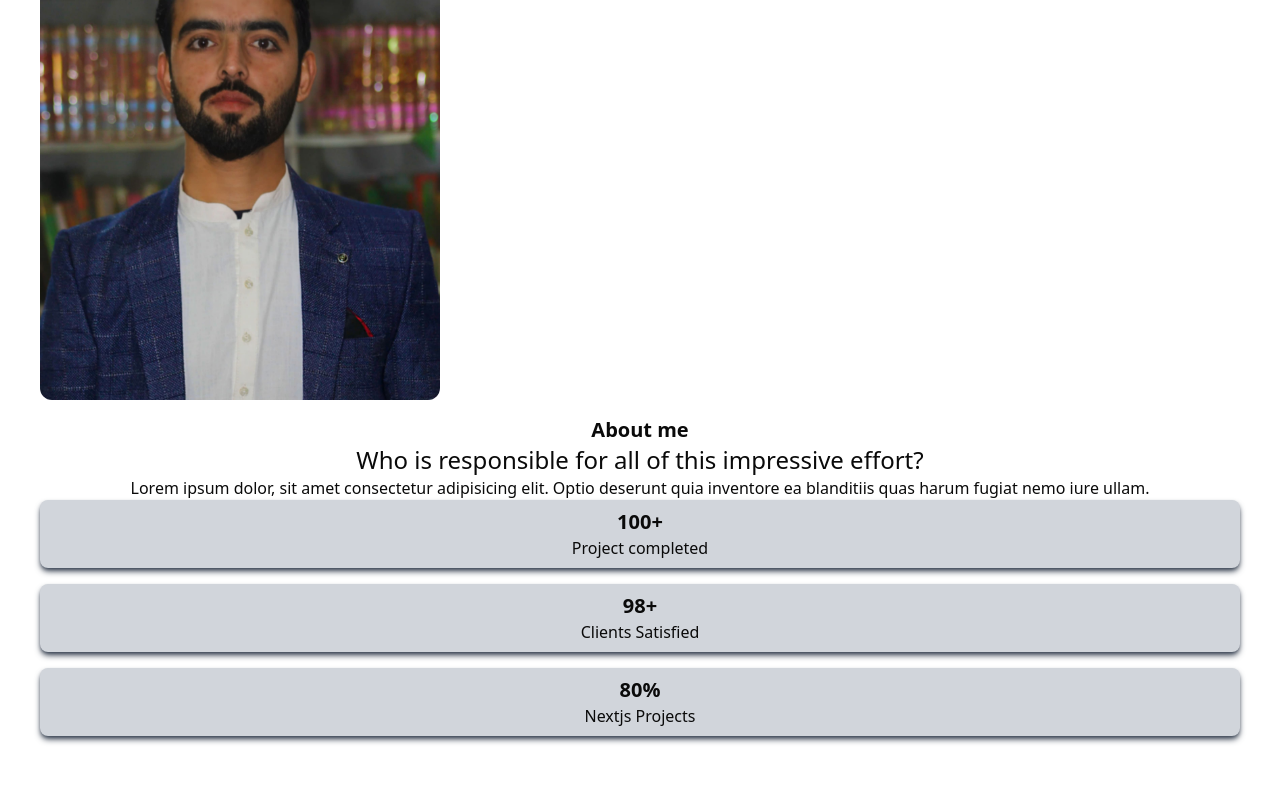
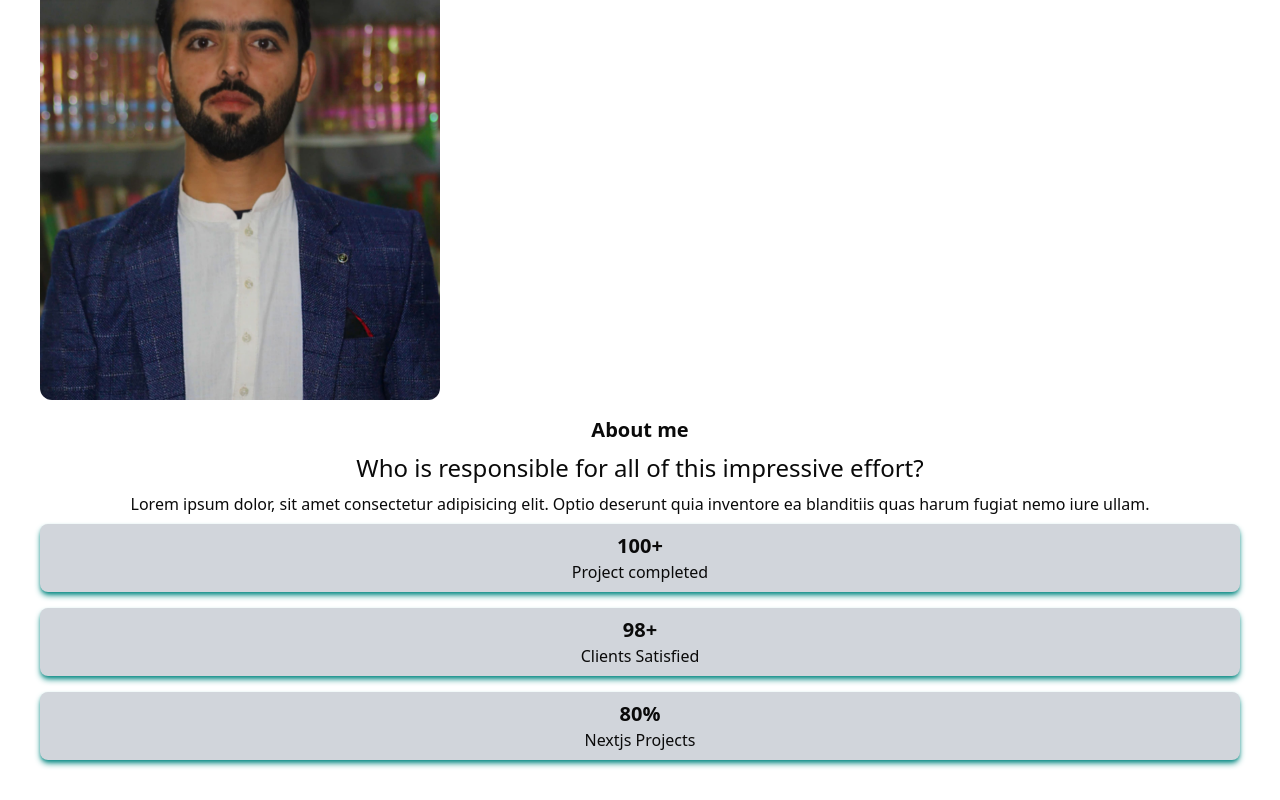
Before and after one commit to iamasadshah/my-portfolio, a Next.js app: page / in a window 1280 px wide. Shown: the part 1477-2277 px from the top of the page. Before the commit the page ends 2253 px from the top, so only its background shows below. Built offline with nearby package versions, Linux system fonts and the light colour scheme.

Commit message:
About page added

```diff
--- a/src/app/components/About-me.tsx
+++ b/src/app/components/About-me.tsx
@@ -12,7 +12,7 @@ const About = () => {
           className="rounded-xl"
         />
       </div>
-      <div className="text-div text-center py-4">
+      <div className="text-div text-center py-4 flex flex-col space-y-2">
         <p className="text-xl font-semibold">About me</p>
         <h3 className="text-2xl">
           Who is responsible for all of this impressive effort?
--- a/src/app/globals.css
+++ b/src/app/globals.css
@@ -91,6 +91,6 @@ html::-webkit-scrollbar {
     @apply flex flex-col space-y-4;
   }
   .cards {
-    @apply rounded-lg py-2 px-4 shadow-md shadow-gray-700;
+    @apply rounded-lg py-2 px-4 shadow-md shadow-primary1;
   }
 }
```
